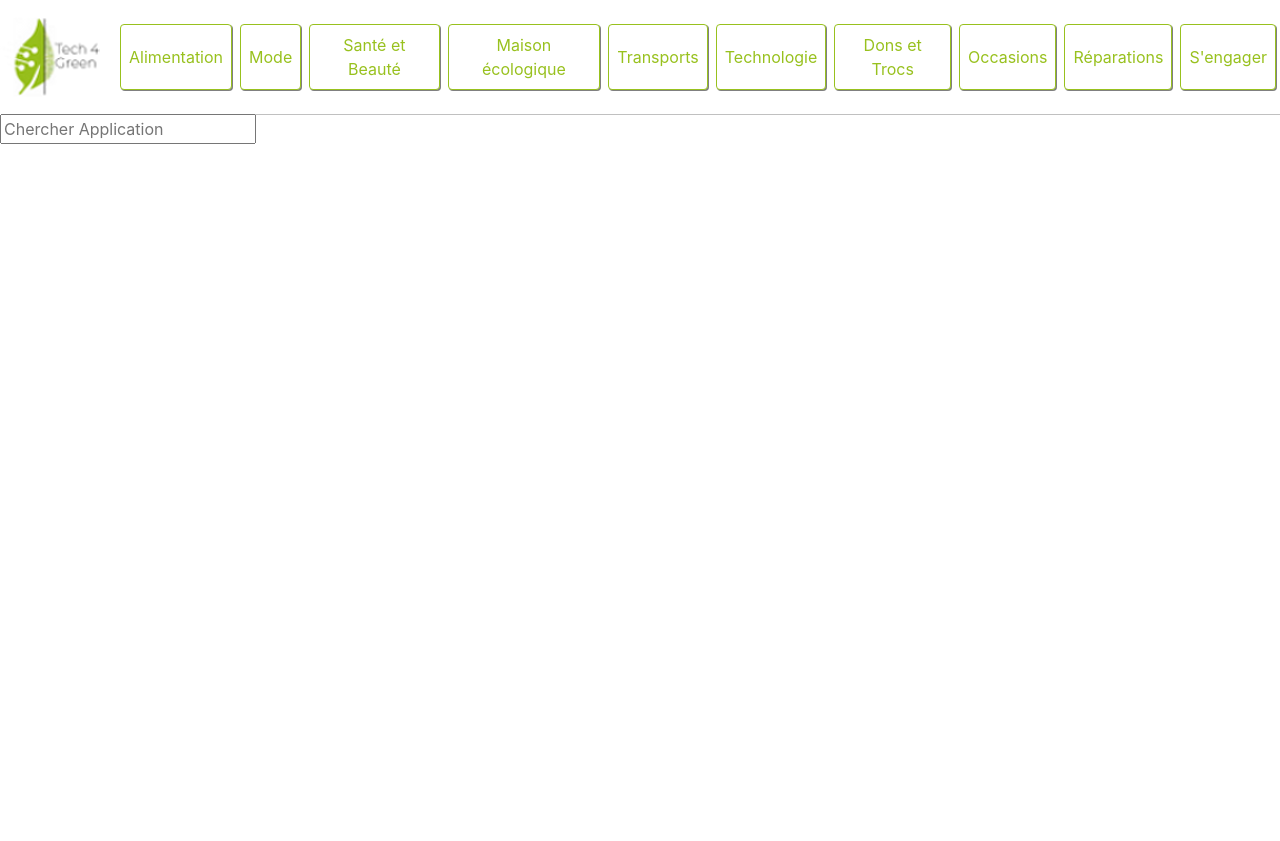
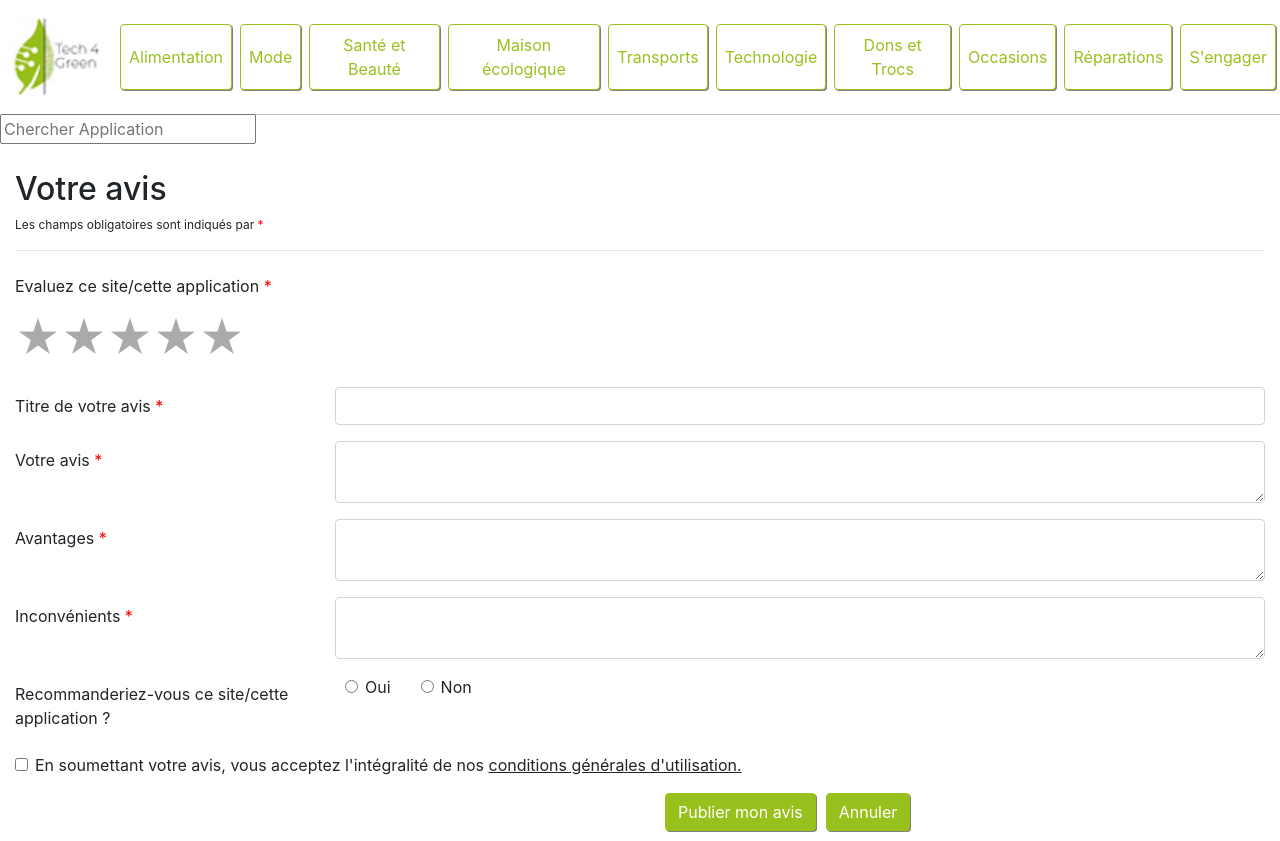
Before and after one commit to Mayaela/Tech4Green-Hackathon, a React (Create React App) app: page /formulaire-avis in a window 1280 px wide. Before the commit the page ends 800 px from the top, so only its background shows below. Built offline with nearby package versions, Linux system fonts and the light colour scheme.

Commit message:
lien formu

```diff
--- a/src/App.js
+++ b/src/App.js
@@ -15,6 +15,7 @@ import PageReparation from './pages/PageReparation';
 import PageSengager from './pages/PageSengager';
 import SearchBar from './components/SearchBar';
 import PageApplicationGeev from './pages/PageApplicationGeev';
+import PageFormulaireAvis from './pages/PageFormulaireAvis';
 
 import './App.scss';
 
@@ -38,6 +39,7 @@ class App extends Component {
           <Route onUpdate={window.scrollTo(0, 0)} path="/reparation" component={PageReparation} />
           <Route onUpdate={window.scrollTo(0, 0)} path="/sengager" component={PageSengager} />
           <Route onUpdate={window.scrollTo(0, 0)} path="/application/geev" component={PageApplicationGeev} />
+          <Route onUpdate={window.scrollTo(0, 0)} path="/formulaire-avis" component={PageFormulaireAvis} />
           {/* <Route onUpdate={window.scrollTo(0, 0)} path="/application/natur'home" component={PageApplicationNaturHome} />
           <Route onUpdate={window.scrollTo(0, 0)} path="/application/wag" component={PageApplicationWag} /> */}
         </Switch>
--- a/src/components/Top.jsx
+++ b/src/components/Top.jsx
@@ -29,7 +29,7 @@ class Top extends Component {
               <CardImg top className="card-image" src="/medias/geev.png" alt="Geev" />
               <CardBody>
                 <CardTitle>GEEV</CardTitle>
-                <Link to="/">Plus de détails</Link>
+                <Link to="/application/geev">Plus de détails</Link>
               </CardBody>
             </Card>
           </Col>
--- a/src/pages/PageApplicationGeev.jsx
+++ b/src/pages/PageApplicationGeev.jsx
@@ -5,6 +5,8 @@ import {
   Col,
   Row
 } from 'reactstrap';
+
+import { Link } from 'react-router-dom';
 
 const PageApplicationGeev = () => (
   <div className="PageApplicationGeev">
@@ -33,7 +35,7 @@ Probléme de notifications: il arrive régulièrement que les notifications ne s
         Jennyfer : “Très bonne application lorsqu’on a des remords à jeter des objets qui peuvent encore servir mais qui sont invendables ! Cette application est dans l’air du temps de l’anti gâchis ! J’enlève néanmoins une étoile à cause du manque de notifications lors de la réception d’un message cela m’a déjà mis dans des situations inconfortables face à des geevers qui attendaient ma réponse.”
       </Col>
     </Row>
-
+    <Link className="lien" to="/formulaire-avis">Ajouter un avis</Link>
   </div>
 );
 
--- a/src/pages/PageApplicationGeev.scss
+++ b/src/pages/PageApplicationGeev.scss
@@ -14,4 +14,7 @@
     .commentaire{
       text-align: justify;
     }
+    .lien {
+      color: #98C11E;
+    }
 }
--- a/src/components/Formu.jsx
+++ b/src/pages/PageFormulaireAvis.jsx
@@ -1,5 +1,5 @@
 import React, { Component } from 'react';
-import './Formu.scss';
+import './PageFormulaireAvis.scss';
 import {
     Row,
     Col,
@@ -13,6 +13,9 @@ import {
     ModalBody,
     ModalFooter
 } from 'reactstrap';
+
+import { Link } from 'react-router-dom';
+
 
 class Formu extends Component {
   constructor(props) {
@@ -109,6 +112,7 @@ class Formu extends Component {
             <FormGroup check row>
               <Col sm={{ size: 6, offset: 6 }}>
                 <Button className="button-sub" type="submit">Publier mon avis</Button>
+                <Link to="/application/geev"><Button className="button-sub" type="button">Annuler</Button></Link>
                 <Modal isOpen={this.state.modal} toggle={this.toggle} className={this.props.className}>
                   <ModalHeader toggle={this.toggle}>Enregistrement</ModalHeader>
                   <ModalBody>
--- a/src/components/Formu.scss
+++ b/src/pages/PageFormulaireAvis.scss
@@ -33,6 +33,7 @@
     background-color: $primaryColor;
     color: white;
     box-shadow: 1px 1px grey;
+    margin-right: 10px;
     &:active {
       color: $primaryColor;
       background-color: white;
```
